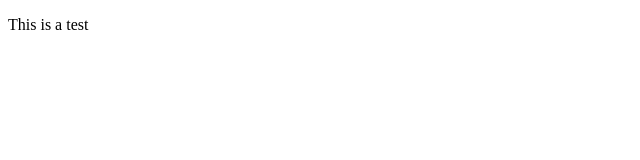
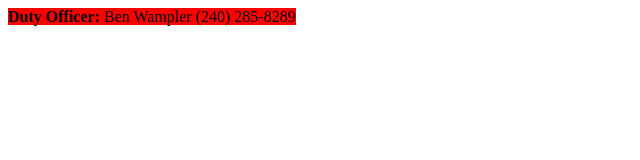
Before and after one commit to EMT119/Rescue20dashboard.github.io, a plain HTML site: page index.html in a window 1280 px wide. Shown: the whole page, without its empty margins (0-640 px from the left). Drawn offline with Linux system fonts and the light colour scheme.

Commit message:
Added styling

```diff
--- a/index.html
+++ b/index.html
@@ -7,7 +7,6 @@
     <link href="style.css" rel="stylesheet" type="text/css" />
   </head>
   <body>
-    <p>This is a test</p>
-    <script src="script.js"></script>
+    <span><b>Duty Officer:</b> Ben Wampler (240) 285-8289</span>
   </body>
 </html>
--- a/style.css
+++ b/style.css
@@ -0,0 +1,3 @@
+span {
+  background-color: red;
+}
```
Also changed, not shown: script.js (deleted).
